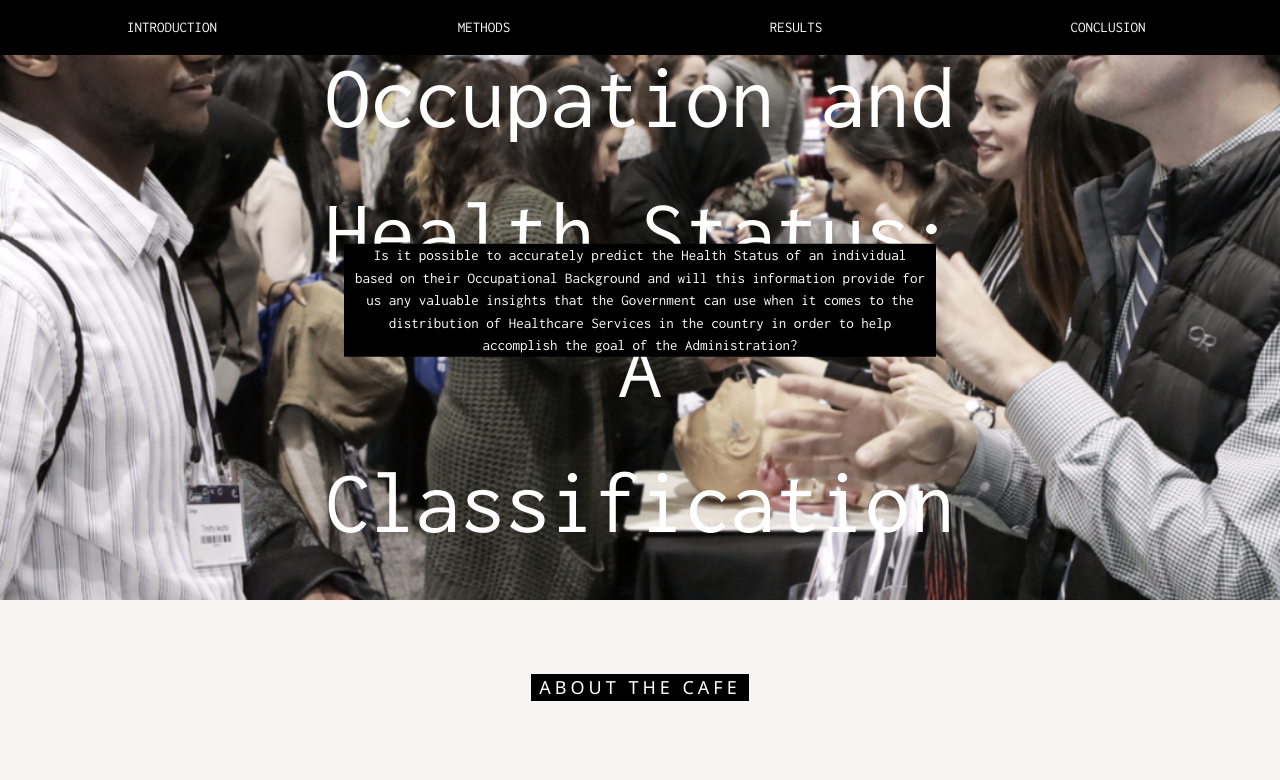
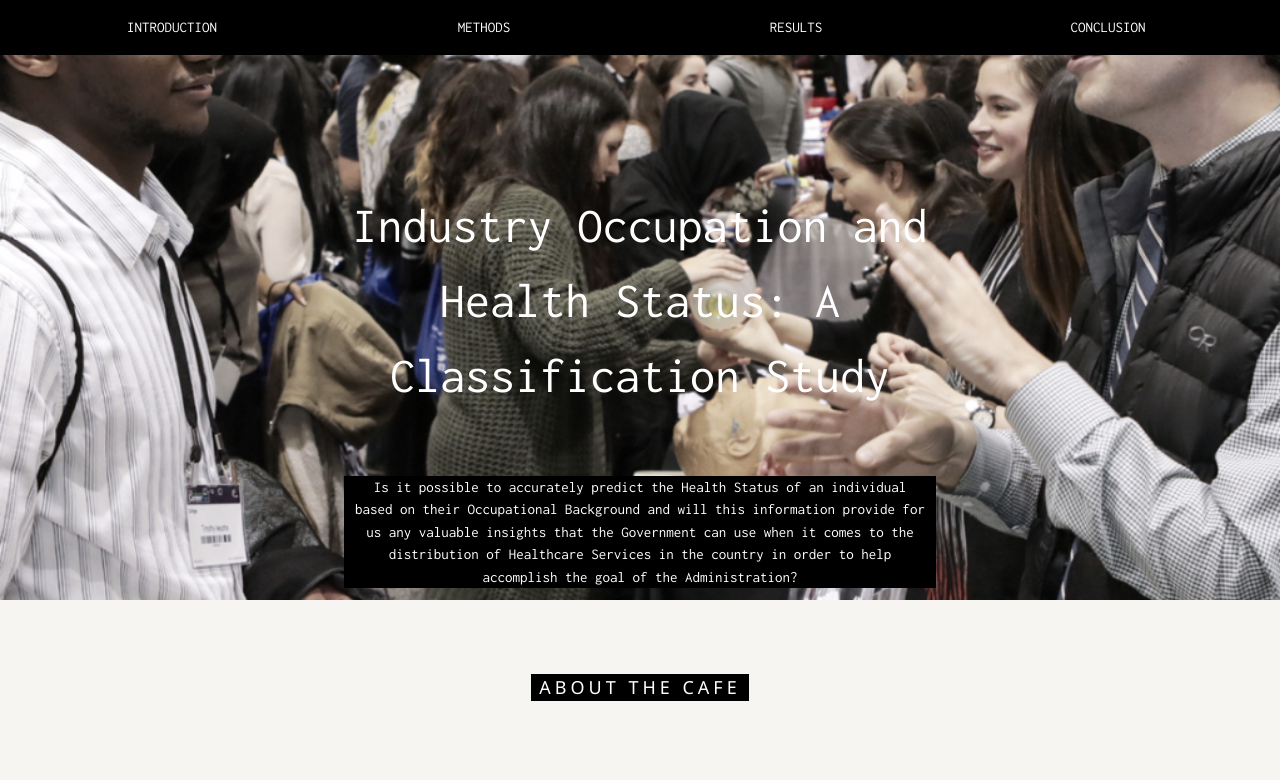
Before and after one commit to caspikk/180-lords, a plain HTML site: page index.html in a window 1280 px wide. Shown: the top 780 px of the page. Drawn offline with nearby package versions, Linux system fonts and the light colour scheme.

Commit message:
more fixing of info

```diff
--- a/index.html
+++ b/index.html
@@ -47,9 +47,9 @@
 <!-- Header with image -->
 <header class="bgimg w3-display-container w3-grayscale-min" id="home">
     <div class="w3-display-middle w3-center">
-        <span class="w3-text-white" style="font-size:90px">Industry Occupation and Health Status: A Classification Study</span>
+        <span class="w3-text-white" style="font-size:50px">Industry Occupation and Health Status: A Classification Study</span>
     </div>
-    <div class="w3-display-middle w3-center w3-padding-large w3-hide-small">
+    <div class="w3-display-bottommiddle w3-center w3-padding-large w3-hide-small">
         <span class="w3-tag">
             Is it possible to accurately predict the Health Status of an
             individual based on their Occupational Background and will this information provide for us any
```
